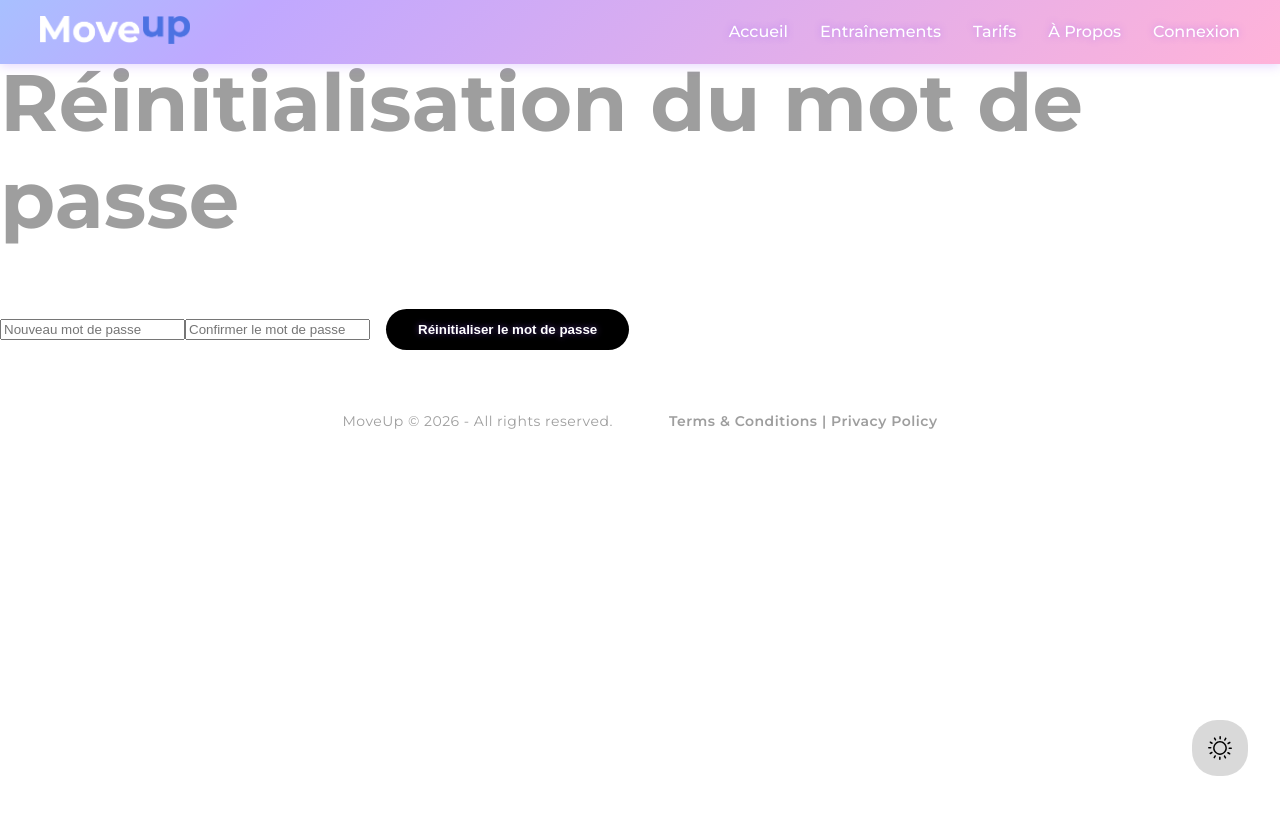
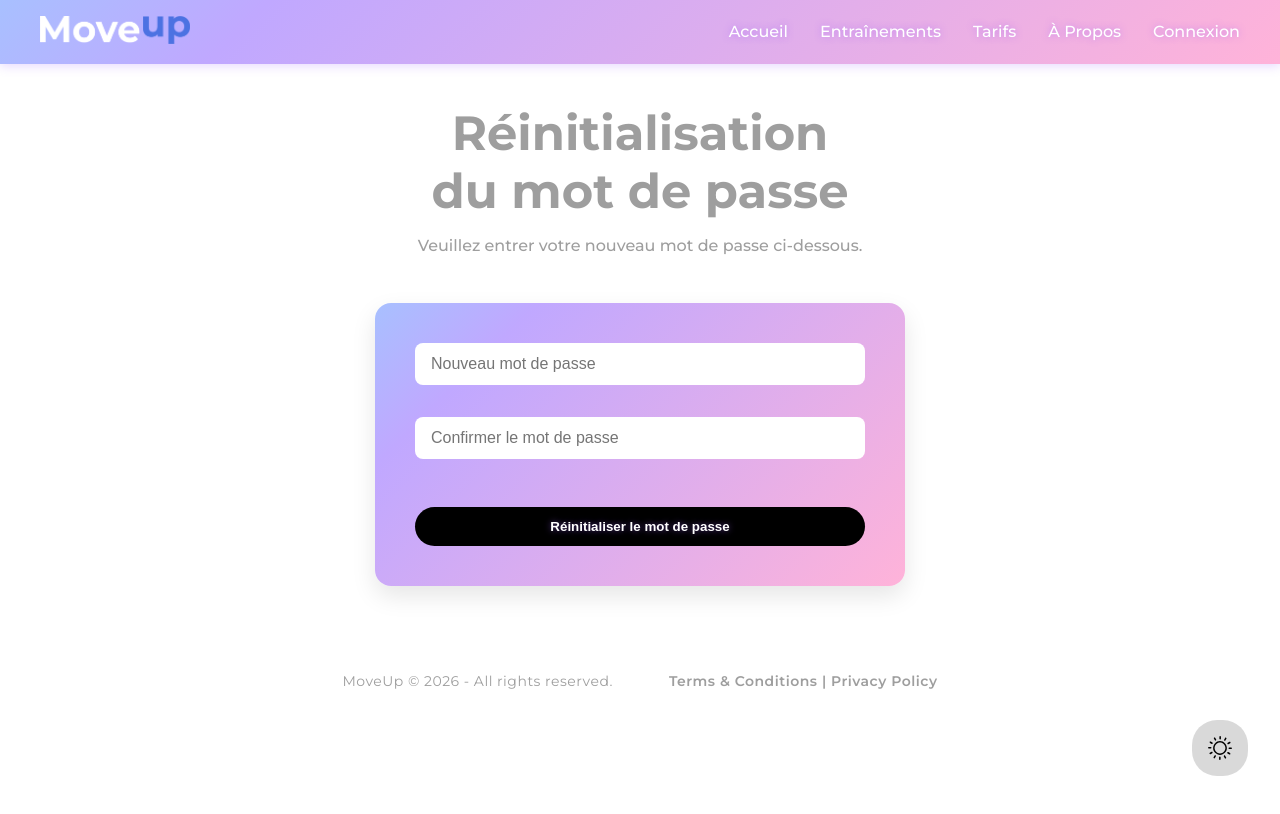
Before and after one commit to DevNexus59/MoveUp, a React (Vite) app in the folder client/: page /components/ResetPassword in a window 1280 px wide. Shown: the top 814 px of the page. Built offline with nearby package versions, Linux system fonts and the light colour scheme; no server answers.

Commit message:
add css on forgot and reset password

```diff
--- a/client/src/components/ResetPassword.css
+++ b/client/src/components/ResetPassword.css
@@ -0,0 +1,90 @@
+/* --- Conteneur Principal (Equivalent à .connexion-board) --- */
+.reset-password-board {
+  display: flex;
+  flex-direction: column;
+  align-items: center;
+  justify-content: center;
+  padding: 2rem;
+  min-height: 60vh;
+}
+
+/* --- En-tête (Equivalent à .connexion-h2 et connexion-board p) --- */
+.head-reset-password {
+  text-align: center;
+  margin-top: 2em;
+  margin-bottom: 2rem;
+
+  max-width: 450px;
+}
+
+.head-reset-password h2 {
+  margin-bottom: 1rem;
+}
+
+.head-reset-password p {
+  font-weight: 500;
+  color: var(--bg-font);
+  text-align: center;
+  margin-top: 0.5rem;
+}
+
+.form-resetpassword {
+  background: var(--card);
+  padding: 2.5rem;
+  border-radius: 1rem;
+  box-shadow: 0 10px 25px rgba(0, 0, 0, 0.1);
+  color: var(--link);
+  width: 100%;
+  max-width: 450px;
+}
+
+/* Espacement des divs dans le formulaire */
+.form-resetpassword div {
+  margin-bottom: 1.5rem;
+}
+
+/* --- Labels --- */
+.form-resetpassword label {
+  display: block;
+  margin-bottom: 0.5rem;
+  font-weight: 600;
+  color: var(--link);
+}
+
+/* --- Inputs --- */
+.form-resetpassword input {
+  width: 100%;
+  padding: 0.75rem 1rem;
+  margin-bottom: 2em;
+  border-radius: 0.5rem;
+  border: none;
+  font-size: 1rem;
+  color: #333; /* Couleur texte input en dur comme demandé */
+  box-sizing: border-box;
+}
+
+.form-resetpassword input:focus {
+  outline: 2px solid var(--linkv);
+}
+
+/* --- Bouton --- */
+.form-resetpassword button {
+  width: 100%;
+  margin: 1rem 0 0 0;
+  /* Le style (couleur, hover) est géré par le style global 'button' de votre projet */
+  padding: 0.75rem;
+  cursor: pointer;
+}
+
+@media screen and (max-width: 600px) {
+  .form-resetpassword {
+    padding: 1.5rem;
+  }
+  .head-reset-password {
+    text-align: center;
+    margin-top: 6em;
+    margin-bottom: 2rem;
+
+    max-width: 450px;
+  }
+}
--- a/client/src/components/ResetPassword.tsx
+++ b/client/src/components/ResetPassword.tsx
@@ -1,5 +1,6 @@
 import { useState } from "react";
 import { useNavigate, useSearchParams } from "react-router";
+import "./ResetPassword.css";
 
 function ResetPassword() {
   const [newPassword, setNewPassword] = useState("");
@@ -38,9 +39,12 @@ function ResetPassword() {
     }
   }
   return (
-    <div>
-      <h1>Réinitialisation du mot de passe</h1>
-      <form onSubmit={handleSubmit}>
+    <div className="reset-password-board">
+      <div className="head-reset-password">
+        <h2>Réinitialisation du mot de passe</h2>
+        <p>Veuillez entrer votre nouveau mot de passe ci-dessous.</p>
+      </div>
+      <form className="form-resetpassword" onSubmit={handleSubmit}>
         <input
           type="password"
           placeholder="Nouveau mot de passe"
--- a/client/src/pages/Motdepasseoublie.css
+++ b/client/src/pages/Motdepasseoublie.css
@@ -0,0 +1,88 @@
+/* --- Conteneur Principal (Equivalent à .connexion-board) --- */
+.forgot-password-board {
+  display: flex;
+  flex-direction: column;
+  align-items: center;
+  justify-content: center;
+  padding: 2rem;
+  min-height: 60vh;
+}
+
+/* --- En-tête (Equivalent à .connexion-h2 et connexion-board p) --- */
+.head-forgot-password {
+  text-align: center;
+  margin-top: 2em;
+  margin-bottom: 2rem;
+  width: 100%;
+  max-width: 450px;
+}
+
+.head-forgot-password h2 {
+  margin-bottom: 1rem;
+}
+
+.head-forgot-password p {
+  font-weight: 500;
+  color: var(--bg-font);
+  text-align: center;
+  margin-top: 0.5rem;
+}
+
+.form-forgotpassword {
+  background: var(--card);
+  padding: 2.5rem;
+  border-radius: 1rem;
+  box-shadow: 0 10px 25px rgba(0, 0, 0, 0.1);
+  color: var(--link);
+  width: 100%;
+  max-width: 450px;
+}
+
+/* Espacement des divs dans le formulaire */
+.form-forgotpassword div {
+  margin-bottom: 1.5rem;
+}
+
+/* --- Labels --- */
+.form-forgotpassword label {
+  display: block;
+  margin-bottom: 0.5rem;
+  font-weight: 600;
+  color: var(--link);
+}
+
+/* --- Inputs --- */
+.form-forgotpassword input {
+  width: 100%;
+  padding: 0.75rem 1rem;
+  border-radius: 0.5rem;
+  border: none;
+  font-size: 1rem;
+  color: #333; /* Couleur texte input en dur comme demandé */
+  box-sizing: border-box;
+}
+
+.form-forgotpassword input:focus {
+  outline: 2px solid var(--linkv);
+}
+
+/* --- Bouton --- */
+.form-forgotpassword button {
+  width: 100%;
+  margin: 1rem 0 0 0;
+  /* Le style (couleur, hover) est géré par le style global 'button' de votre projet */
+  padding: 0.75rem;
+  cursor: pointer;
+}
+@media screen and (max-width: 600px) {
+  .form-forgotpassword {
+    padding: 1.5rem;
+  }
+  .head-forgot-password {
+    text-align: center;
+    margin-top: 6em;
+    margin-bottom: 2rem;
+
+    max-width: 450px;
+  }
+}
--- a/client/src/pages/Motdepasseoublie.tsx
+++ b/client/src/pages/Motdepasseoublie.tsx
@@ -1,11 +1,15 @@
 import { useState } from "react";
+import "./Motdepasseoublie.css";
 
 function MotDePasseOublie() {
   const [email, setEmail] = useState<string>("");
+  const [message, setMessage] = useState<string>("");
   async function handleSubmit(e: React.FormEvent) {
     e.preventDefault();
     try {
-      await fetch("http://localhost:4000/api/auth/forgot-password", {
+      const response = await fetch(
+        "http://localhost:4000/api/auth/forgot-password",
+        {
           method: "POST",
 
           headers: {
@@ -15,7 +19,16 @@ function MotDePasseOublie() {
           body: JSON.stringify({
             email: email,
           }),
-      });
+        },
+      );
+      if (response.ok) {
+        setMessage(
+          "Lien de réinitialisation envoyé, veuillez vérifier votre boite mail !",
+        );
+      } else {
+        const errorText = await response.text();
+        setMessage(`Erreur lors de la réinitialisation : ${errorText}`);
+      }
     } catch (error) {
       console.error(
         "Erreur lors de l'envoi du lien de réinitialisation :",
@@ -24,17 +37,28 @@ function MotDePasseOublie() {
     }
   }
   return (
+    <div className="forgot-password-board">
+      <div className="head-forgot-password">
+        <h2>Mot de passe oublié</h2>
+        <p>
+          Pour réinitialiser votre mot de passe, veuillez entrer votre adresse
+          email ci-dessous.
+        </p>
+      </div>
+
+      <form className="form-forgotpassword" onSubmit={handleSubmit}>
         <div>
-      <h1>Mot de passe oublié</h1>
-      <p>Page pour réinitialiser le mot de passe.</p>
-      <form onSubmit={handleSubmit}>
+          <label htmlFor="email">Email</label>
           <input
+            id="email"
             type="email"
             placeholder="Entrez votre email"
             value={email}
             onChange={(e) => setEmail(e.target.value)}
           />
+        </div>
         <button type="submit">Envoyer le lien de réinitialisation</button>
+        {message && <p>{message}</p>}
       </form>
     </div>
   );
```
Lines whose indentation alone changed are shown as unchanged.
